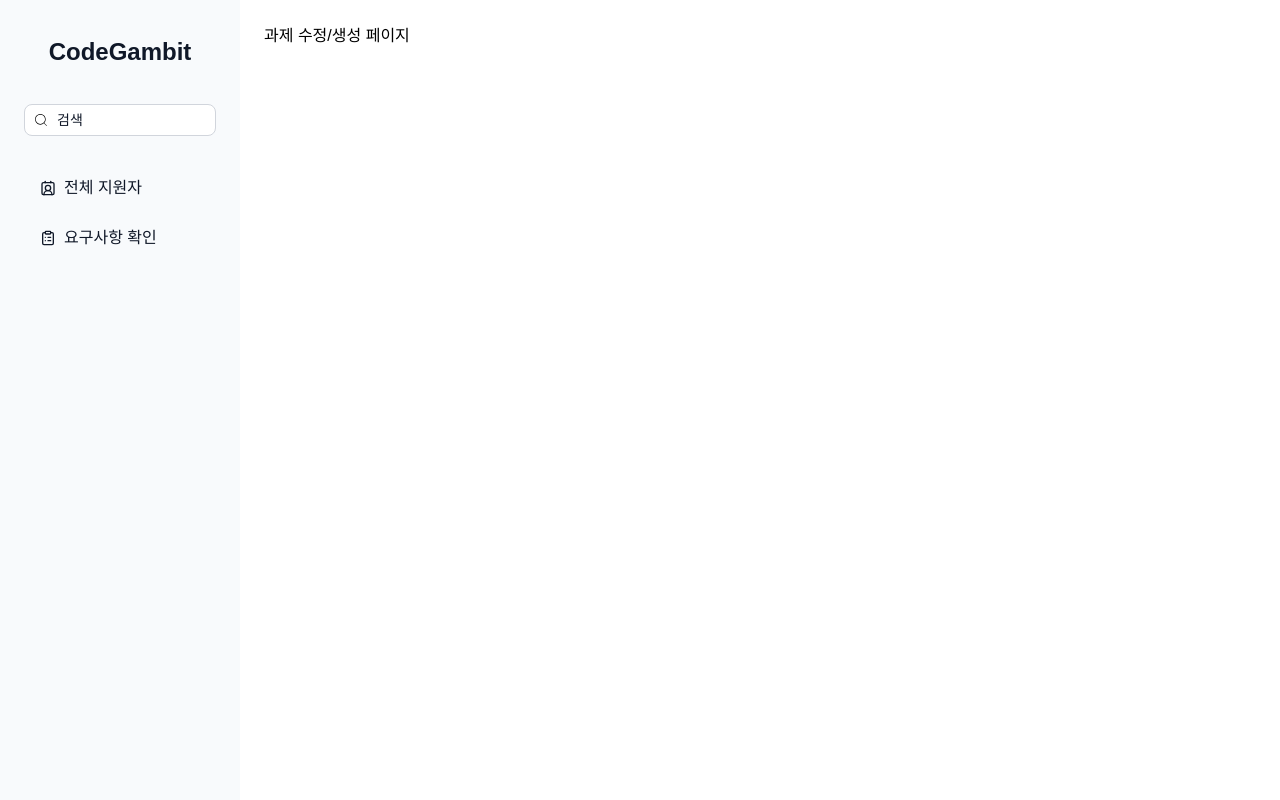
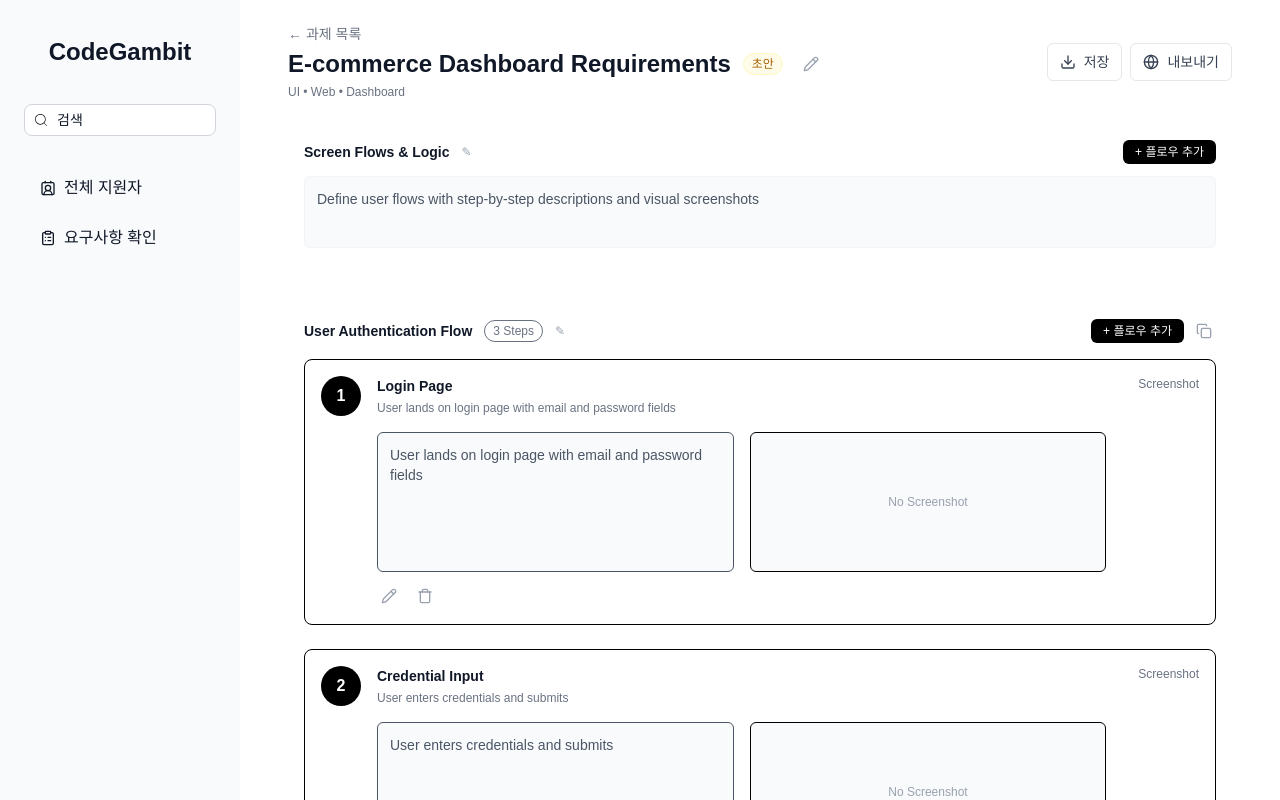
Before and after one commit to llmTestTool/codegambit-front, a React (Vite) app: page /assignedit in a window 1280 px wide. Shown: the top 800 px of the page. Built offline with nearby package versions, Linux system fonts and the light colour scheme; a web font is replaced by a local one.

Commit message:
feat: assign edit page UI init

```diff
--- /dev/null
+++ b/src/components/assign/AssignHeader.tsx
@@ -0,0 +1,44 @@
+import React from 'react';
+import { Assign } from 'type/assign';
+
+import { LuPencil, LuDownload, LuGlobe } from 'react-icons/lu';
+
+interface Props {
+  assign: Assign;
+}
+
+const AssignHeader: React.FC<Props> = ({ assign }) => {
+  return (
+    <div className="mb-6 flex flex-col items-start justify-between gap-4 sm:flex-row sm:items-center">
+      <div className="min-w-0 flex-1">
+        <div className="mb-1 text-sm text-gray-500">← 과제 목록</div>
+        <div className="flex items-center gap-3">
+          <h1 className="truncate text-lg font-semibold text-gray-900 sm:text-2xl">
+            {assign.title}
+          </h1>
+          <span className="inline-flex items-center rounded-full border border-yellow-100 bg-yellow-50 px-2 py-0.5 text-xs font-medium text-yellow-700">
+            초안
+          </span>
+          <button className="ml-2 text-sm text-gray-400 hover:text-gray-600">
+            <LuPencil className="h-4 w-4" />
+          </button>
+        </div>
+        <div className="mt-1 truncate text-xs text-gray-500">
+          {assign.tags?.join(' • ')}
+        </div>
+      </div>
+      <div className="flex flex-shrink-0 items-center gap-2">
+        <button className="flex items-center gap-2 rounded-md border border-gray-200 bg-white px-3 py-2 text-sm text-gray-700 hover:bg-gray-50">
+          <LuDownload className="h-4 w-4" />
+          저장
+        </button>
+        <button className="flex items-center gap-2 rounded-md border border-gray-200 bg-white px-3 py-2 text-sm text-gray-700 hover:bg-gray-50">
+          <LuGlobe className="h-4 w-4" />
+          내보내기
+        </button>
+      </div>
+    </div>
+  );
+};
+
+export default AssignHeader;
--- /dev/null
+++ b/src/components/assign/AssignOverview.tsx
@@ -0,0 +1,44 @@
+import React from 'react';
+import { Assign } from 'type/assign';
+
+interface Props {
+  assign: Assign;
+  title?: string;
+  stepsCount?: number;
+}
+
+const AssignOverview: React.FC<Props> = ({
+  assign,
+  title = 'Screen Flows & Logic',
+  stepsCount,
+}) => {
+  return (
+    <div className="rounded-lg bg-white p-4">
+      <div className="mb-3 flex items-center justify-between">
+        <div className="flex items-center gap-3">
+          <h3 className="text-sm font-semibold text-gray-900">{title}</h3>
+          {typeof stepsCount === 'number' && (
+            <span className="rounded-full border px-2 py-0.5 text-xs text-gray-500">
+              {stepsCount} Steps
+            </span>
+          )}
+          <button className="text-xs text-gray-400 hover:text-gray-600">
+            ✎
+          </button>
+        </div>
+        <div>
+          <button className="flex items-center gap-2 rounded-md bg-black px-3 py-1 text-xs text-white">
+            + 플로우 추가
+          </button>
+        </div>
+      </div>
+      <textarea
+        readOnly
+        value={assign.overview}
+        className="min-h-[72px] w-full resize-none rounded-md border border-gray-100 bg-gray-50 p-3 text-sm text-gray-600"
+      />
+    </div>
+  );
+};
+
+export default AssignOverview;
--- /dev/null
+++ b/src/components/assign/AssignStepCard.tsx
@@ -0,0 +1,76 @@
+import React from 'react';
+import { LuPencil, LuTrash } from 'react-icons/lu';
+import { AssignStep } from 'type/assign';
+
+interface Props {
+  step: AssignStep;
+  index: number;
+}
+
+const AssignStepCard: React.FC<Props> = ({ step, index }) => {
+  return (
+    <div className="mb-6">
+      <div className="rounded-lg border bg-white p-4">
+        <div className="flex items-start gap-4">
+          {/* numbered badge inside the border */}
+          <div className="flex-shrink-0">
+            <div className="flex h-10 w-10 items-center justify-center rounded-full bg-black font-bold text-white">
+              {index}
+            </div>
+          </div>
+
+          <div className="flex-1">
+            <div className="flex items-start justify-between">
+              <div className="min-w-0">
+                <h3 className="truncate text-sm font-semibold text-gray-900">
+                  {step.title}
+                </h3>
+                <p className="mt-1 truncate text-xs text-gray-500">
+                  {step.description}
+                </p>
+              </div>
+            </div>
+
+            <div className="mt-4 grid grid-cols-1 gap-4 md:grid-cols-2">
+              <div className="min-h-[140px] rounded-md border bg-gray-50 p-3 text-sm text-gray-600">
+                {step.description}
+              </div>
+              <div className="flex min-h-[140px] items-center justify-center rounded-md border bg-gray-50">
+                {step.screenshot ? (
+                  <img
+                    src={step.screenshot}
+                    alt={step.title}
+                    className="max-h-36 object-contain"
+                  />
+                ) : (
+                  <div className="text-xs text-gray-400">No Screenshot</div>
+                )}
+              </div>
+            </div>
+
+            <div className="mt-3 flex items-center gap-3">
+              <button
+                aria-label="edit step"
+                className="rounded p-1 text-gray-400 hover:bg-gray-100 hover:text-gray-600"
+              >
+                <LuPencil className="h-4 w-4" />
+              </button>
+              <button
+                aria-label="delete step"
+                className="rounded p-1 text-gray-400 hover:bg-gray-100 hover:text-gray-600"
+              >
+                <LuTrash className="h-4 w-4" />
+              </button>
+            </div>
+          </div>
+
+          <div className="ml-4 hidden text-xs text-gray-500 md:flex md:flex-col md:items-end md:justify-start">
+            <div>Screenshot</div>
+          </div>
+        </div>
+      </div>
+    </div>
+  );
+};
+
+export default AssignStepCard;
--- /dev/null
+++ b/src/components/assign/UserFlowBlock.tsx
@@ -0,0 +1,52 @@
+import React from 'react';
+import { LuPencil, LuCopy } from 'react-icons/lu';
+
+interface Props {
+  title: string;
+  stepsCount?: number;
+  onAddFlow?: () => void;
+  children?: React.ReactNode;
+}
+
+const UserFlowBlock: React.FC<Props> = ({
+  title,
+  stepsCount,
+  onAddFlow,
+  children,
+}) => {
+  return (
+    <div className="bg-white p-4">
+      <div className="mb-4 flex items-center justify-between">
+        <div className="flex items-center gap-3">
+          <h3 className="text-sm font-semibold text-gray-900">{title}</h3>
+          {typeof stepsCount === 'number' && (
+            <span className="rounded-full border px-2 py-0.5 text-xs text-gray-500">
+              {stepsCount} Steps
+            </span>
+          )}
+          <button className="text-xs text-gray-400 hover:text-gray-600">
+            ✎
+          </button>
+        </div>
+        <div className="flex items-center gap-2">
+          <button
+            onClick={onAddFlow}
+            className="inline-flex items-center gap-2 rounded-md bg-black px-3 py-1 text-xs text-white"
+          >
+            + 플로우 추가
+          </button>
+          <button
+            className="rounded p-1 text-gray-400 hover:text-gray-600"
+            aria-label="duplicate flow"
+          >
+            <LuCopy className="h-4 w-4" />
+          </button>
+        </div>
+      </div>
+
+      <div>{children}</div>
+    </div>
+  );
+};
+
+export default UserFlowBlock;
--- /dev/null
+++ b/src/mock/assigns.ts
@@ -0,0 +1,35 @@
+import { Assign } from 'type/assign';
+
+export const mockAssign: Assign = {
+  id: 1,
+  title: 'E-commerce Dashboard Requirements',
+  status: 'draft',
+  tags: ['UI', 'Web', 'Dashboard'],
+  overview:
+    'Define user flows with step-by-step descriptions and visual screenshots',
+  steps: [
+    {
+      id: 1,
+      title: 'Login Page',
+      description: 'User lands on login page with email and password fields',
+      screenshot: null,
+    },
+    {
+      id: 2,
+      title: 'Credential Input',
+      description: 'User enters credentials and submits',
+      screenshot: null,
+    },
+    {
+      id: 3,
+      title: 'Validation Process',
+      description: 'Backend validates and redirects to dashboard',
+      screenshot: null,
+    },
+  ],
+};
+
+export const fetchAssignById = (id: number): Assign => {
+  // 목데이터 반환 (동기 함수로 단순화)
+  return mockAssign;
+};
--- a/src/page/AssignEditPage.tsx
+++ b/src/page/AssignEditPage.tsx
@@ -1,7 +1,53 @@
-const AssignEditPage =() => {
-  return(
-    <div>과제 수정/생성 페이지</div>
-  )
-}
+import React from 'react';
+import { fetchAssignById } from 'mock/assigns';
+import AssignHeader from 'components/assign/AssignHeader';
+import AssignOverview from 'components/assign/AssignOverview';
+import AssignStepCard from 'components/assign/AssignStepCard';
+import UserFlowBlock from 'components/assign/UserFlowBlock';
+
+const AssignEditPage = () => {
+  const assign = fetchAssignById(1);
+
+  return (
+    <div className="min-h-screen px-6">
+      <div className="mx-auto max-w-5xl">
+        <AssignHeader assign={assign} />
+
+        <div className="space-y-8">
+          <AssignOverview assign={assign} title="Screen Flows & Logic" />
+
+          <UserFlowBlock
+            title="User Authentication Flow"
+            stepsCount={assign.steps.length}
+          >
+            <div className="mt-4">
+              {assign.steps.map((step, idx) => (
+                <AssignStepCard key={step.id} step={step} index={idx + 1} />
+              ))}
+            </div>
+          </UserFlowBlock>
+
+          <div className="rounded-lg border bg-white p-4">
+            {/* 복사된 섹션 예시 2번째 블록 */}
+            <AssignOverview
+              assign={assign}
+              title="User Authentication Flow"
+              stepsCount={assign.steps.length}
+            />
+            <div className="mt-4">
+              {assign.steps.map((step, idx) => (
+                <AssignStepCard
+                  key={`copy-${step.id}`}
+                  step={step}
+                  index={idx + 1}
+                />
+              ))}
+            </div>
+          </div>
+        </div>
+      </div>
+    </div>
+  );
+};
 
 export default AssignEditPage;
--- /dev/null
+++ b/src/type/assign.ts
@@ -0,0 +1,15 @@
+export interface AssignStep {
+  id: number;
+  title: string;
+  description: string;
+  screenshot?: string | null; // 향후 파일 업로드 또는 URL 연결
+}
+
+export interface Assign {
+  id: number;
+  title: string;
+  status: 'draft' | 'published' | 'archived';
+  tags?: string[];
+  overview?: string;
+  steps: AssignStep[];
+}
```
